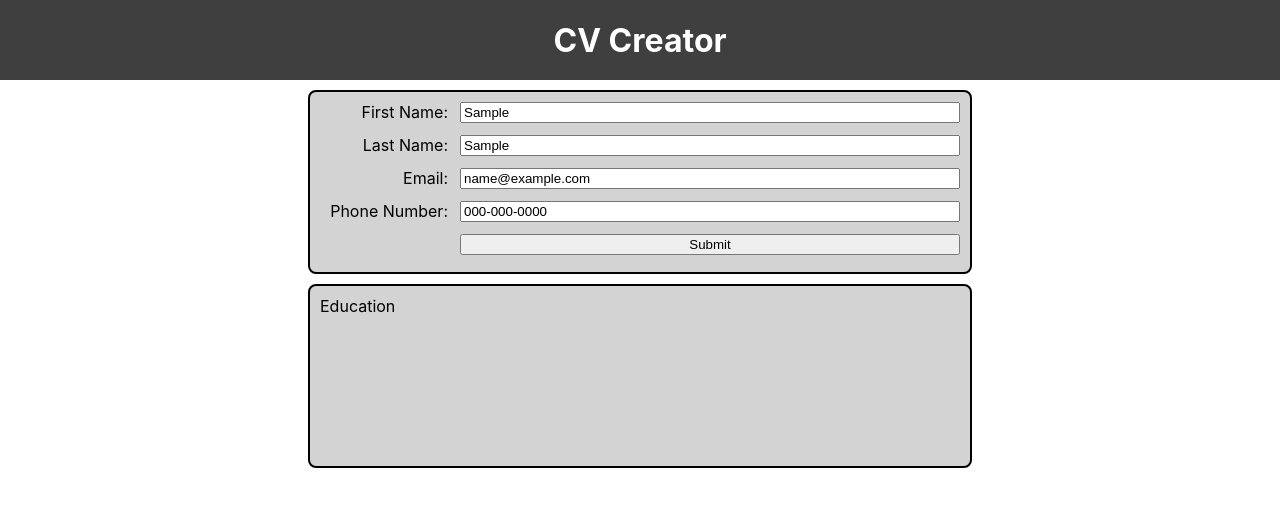
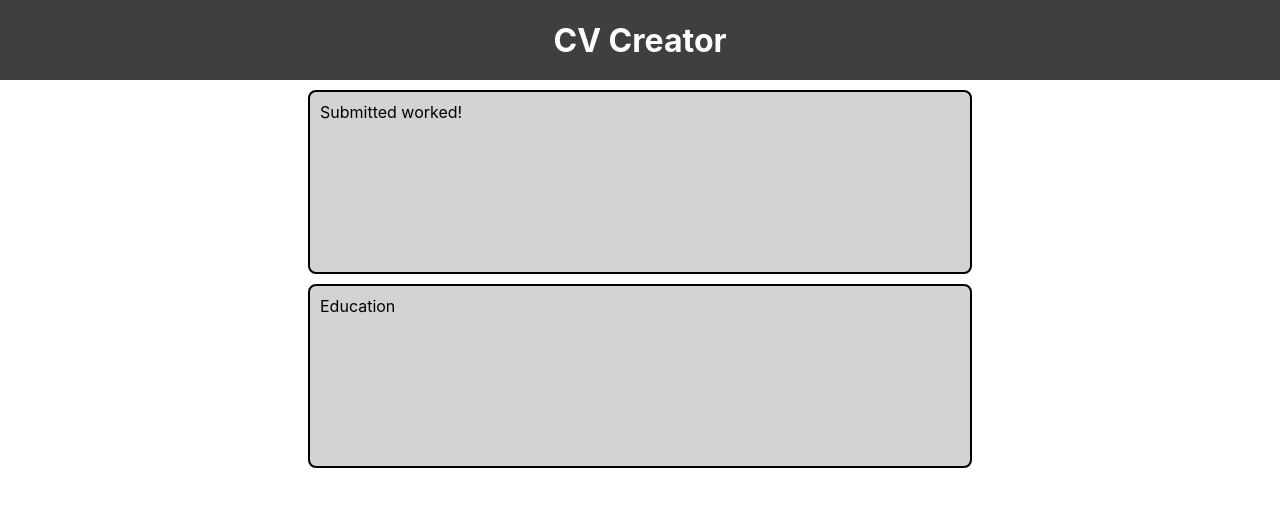
Before and after one commit to Red4lpha/CV-Project, a React (Create React App) app: page / in a window 1280 px wide. Both pictures are taken after typing "Sample", "Sample", "name@example.com" into the empty fields and a click on the input 710 px from the left and 244 px from the top of the page. Shown: the top 506 px of the page. Built offline with nearby package versions, Linux system fonts and the light colour scheme.

Commit message:
Incremental General Component -added base functionality for handleSubmit

```diff
--- a/src/components/General.js
+++ b/src/components/General.js
@@ -8,6 +8,7 @@ class General extends React.Component {
             lName: "",
             email: "",
             phone: "000-000-0000",
+            isSubmitted: false,
         };
         this.handleChange = this.handleChange.bind(this);
         this.handleSubmit = this.handleSubmit.bind(this);
@@ -25,11 +26,21 @@ class General extends React.Component {
         console.log("lname:" + this.state.lName);
         console.log("email:" + this.state.email);
         console.log("num:" + this.state.phone);
+        this.setState({isSubmitted: true});
         e.preventDefault();
     };
 
     render(){
-        const {fName, lName, email, phone} = this.state;
+        const {fName, lName, email, phone, isSubmitted} = this.state;
+        if(isSubmitted){
+            return(
+                <div className="card general">
+                    Submitted worked!
+                </div>
+            )
+        }
+
+        if(!isSubmitted){
             return (
                 <div className="card general">
                     <form className="genForm" onSubmit={this.handleSubmit}>
@@ -46,6 +57,7 @@ class General extends React.Component {
                 </div>
             );
         }
+    }
 };
 
 export default General;
```
Lines whose indentation alone changed are shown as unchanged.
